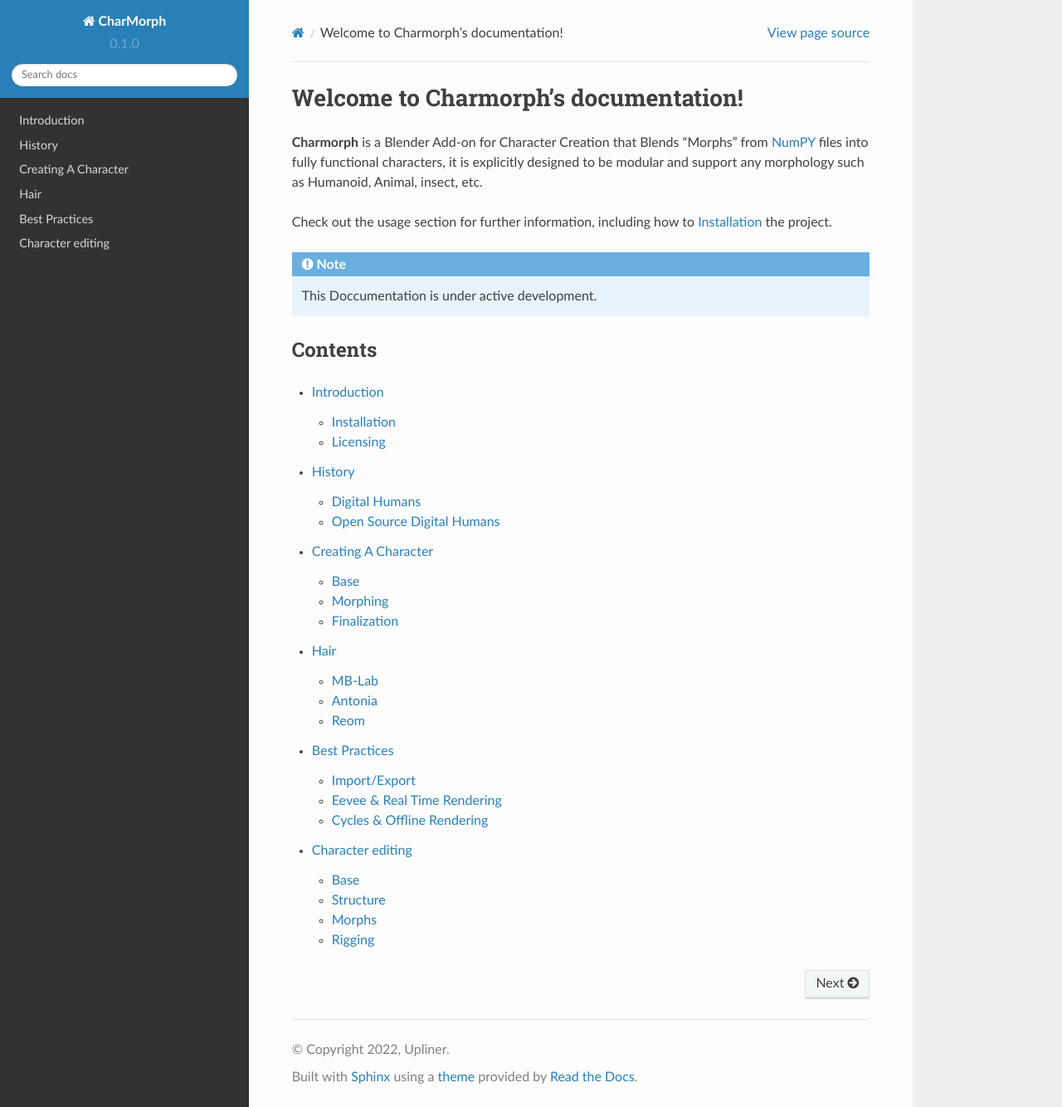
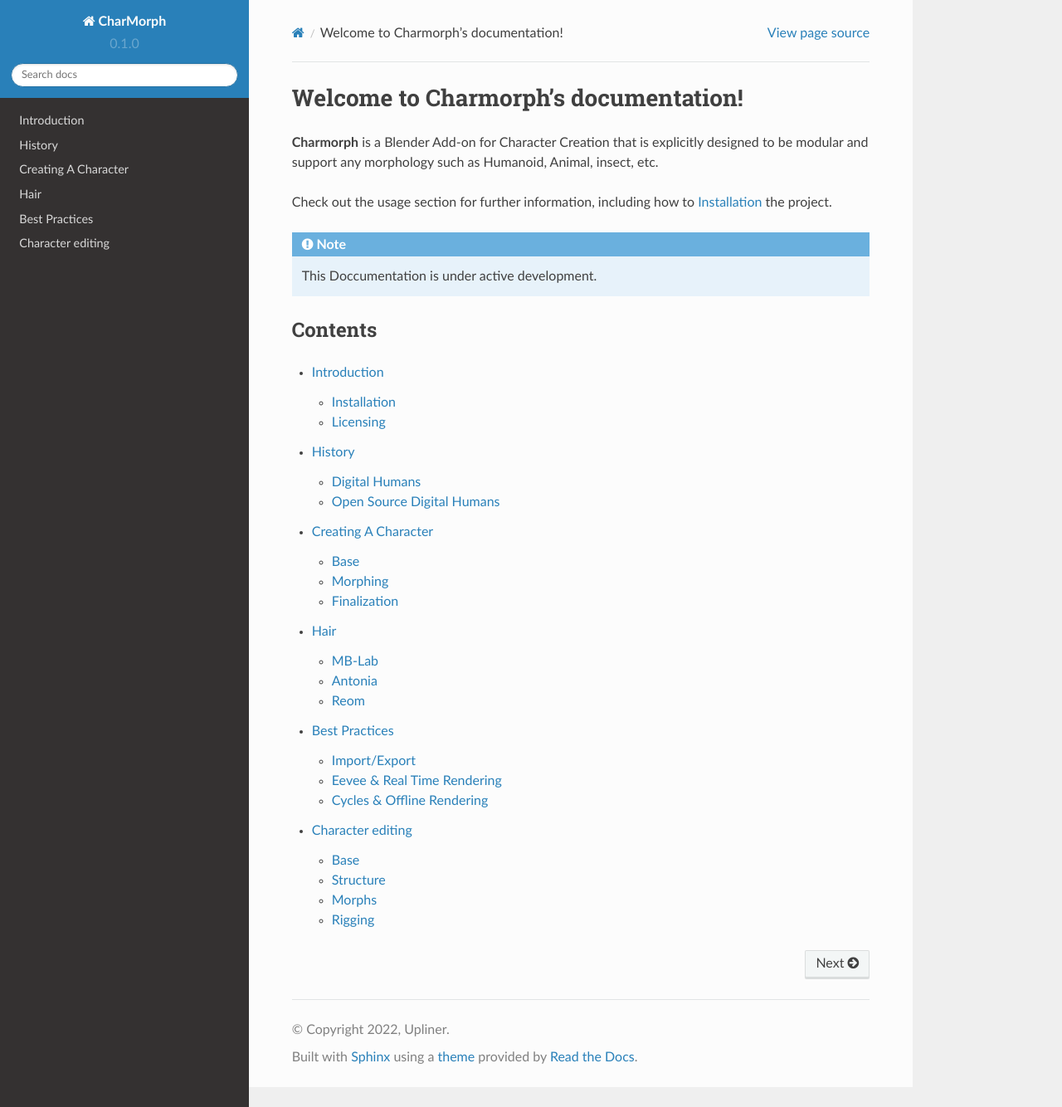
Before and after one commit to seenbuklee/CharMorph_Docs, a Sphinx documentation site: the page built from docs/source/index.rst, in a window 1280 px wide and 1334 px high. Shown: the whole window at 83% size. Built offline with Sphinx 7.4.7 and the Read the Docs theme 2.0.0, drawn with Linux system fonts in a browser that asks for light colours.

Commit message:
Update index.rst

```diff
--- a/docs/source/index.rst
+++ b/docs/source/index.rst
@@ -2,7 +2,7 @@
 ========================================
 
 **Charmorph** is a Blender Add-on for Character Creation
-that Blends "Morphs" from `NumPY <https://numpy.org/>`_ files into fully functional characters, it is explicitly designed to be modular and support any morphology such as Humanoid, Animal, insect, etc.
+that is explicitly designed to be modular and support any morphology such as Humanoid, Animal, insect, etc.
 
 Check out the :doc:`usage` section for further information, including
 how to :ref:`installation` the project.
```
